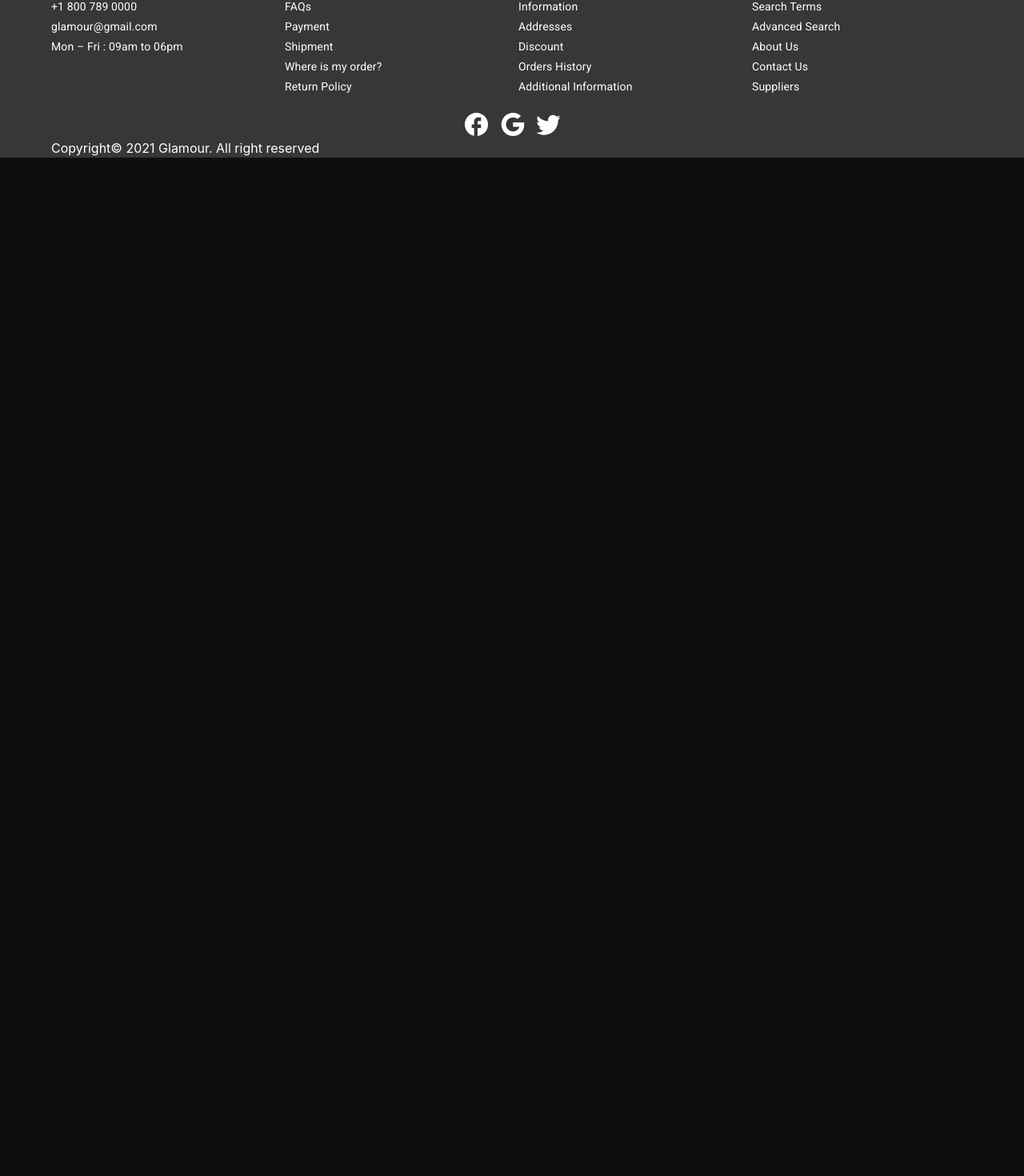
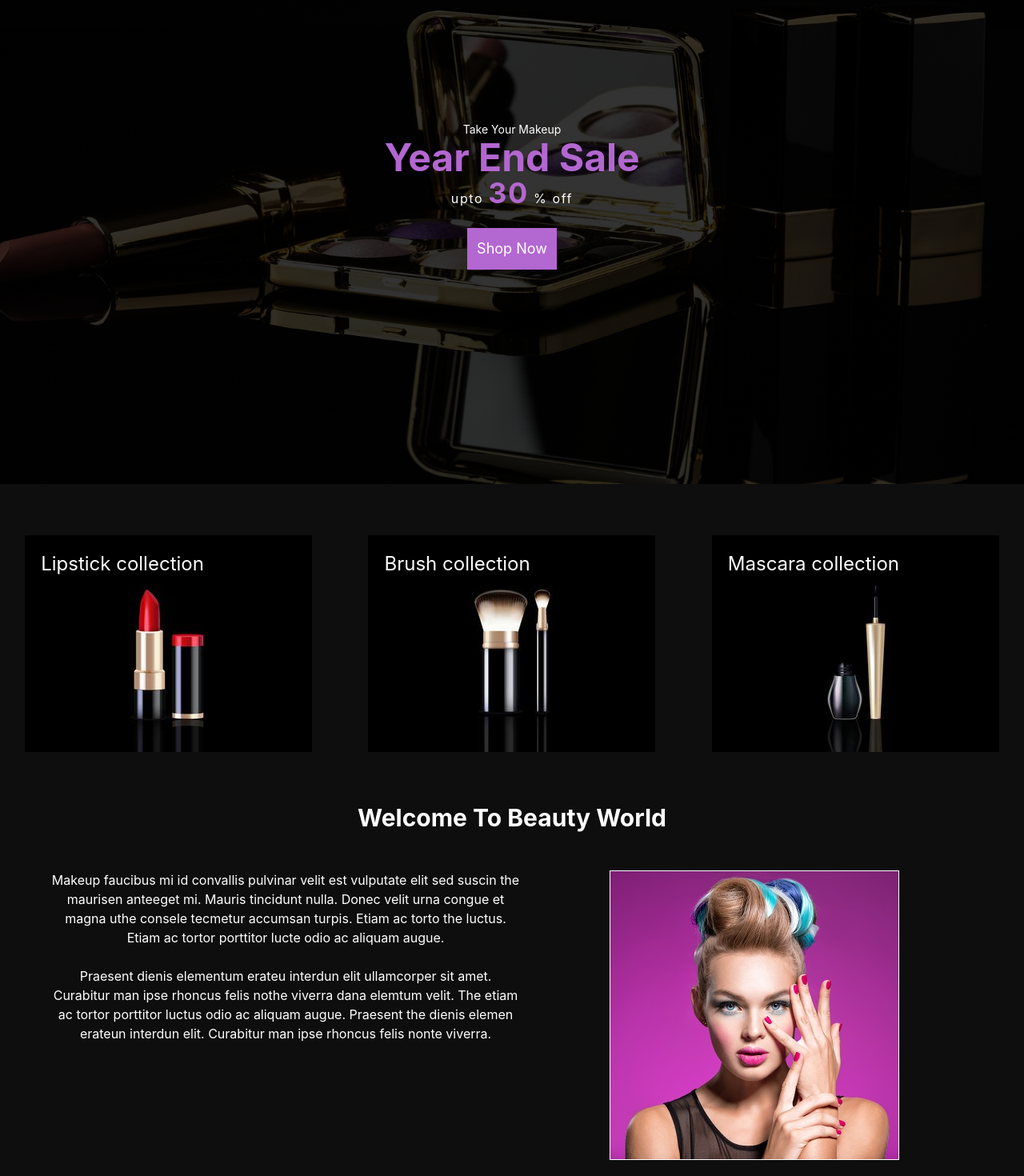
Before and after one commit to ShahidaMahtab/Glamour-ecommerce, a React (Create React App) app: page / in a window 1280 px wide. Shown: the part 95-1565 px from the top of the page at 80% size. Before the commit the page ends 800 px from the top, so only its background shows below. Built offline with nearby package versions, Linux system fonts and the light colour scheme; no server answers.

Commit message:
about banner features

```diff
--- a/src/App.js
+++ b/src/App.js
@@ -3,7 +3,7 @@ import "./App.css";
 import Navigation from "./Pages/Shared/Navigation/Navigation";
 import { BrowserRouter as Router, Routes, Route } from "react-router-dom";
 import Home from "./Pages/Home/Home/Home";
-
+import About from "./Pages/Home/About/About";
 import Register from "./Pages/Login/Register/Register";
 import Login from "./Pages/Login/Login/Login";
 import AuthProvider from "./context/AuthProvider";
@@ -15,7 +15,7 @@ function App() {
         <Router>
           <Routes>
             <Route path="/" element={<Home />} />
-            {/*   <Route path="/about" element={<About nav={true} />} /> */}
+              <Route path="/about" element={<About nav={true} />} />
             <Route path="/register" element={<Register />} />
             <Route path="/login" element={<Login />} />
           </Routes>
--- /dev/null
+++ b/src/Pages/Home/About/About.js
@@ -0,0 +1,40 @@
+import React from "react";
+import Navigation from "../../Shared/Navigation/Navigation";
+import about from "../../../Images/about.jpg";
+const About = ({ nav }) => {
+  return (
+    <div className="bg-gray-200 mx-auto">
+      {!nav || <Navigation></Navigation>}
+      <h3
+        className={
+          nav
+            ? "text-3xl text-white font-bold mt-24"
+            : "text-3xl text-white font-bold"
+        }
+      >
+        Welcome To Beauty World
+      </h3>
+      <div className="grid lg:grid-cols-2 sm:grid-cols-1 py-12 p-11 lg:pl-16">
+        <div className="mx-auto text-white text-center break-normal  pb-10  lg:pb-0 whitespace-pre-wrap ">
+          Makeup faucibus mi id convallis pulvinar velit est vulputate elit sed
+          suscin the maurisen anteeget mi. Mauris tincidunt nulla. Donec velit
+          urna congue et magna uthe consele tecmetur accumsan turpis. Etiam ac
+          torto the luctus. Etiam ac tortor porttitor lucte odio ac aliquam
+          augue.
+          <br />
+          <br />
+          Praesent dienis elementum erateu interdun elit ullamcorper sit amet.
+          Curabitur man ipse rhoncus felis nothe viverra dana elemtum velit. The
+          etiam ac tortor porttitor luctus odio ac aliquam augue. Praesent the
+          dienis elemen erateun interdun elit. Curabitur man ipse rhoncus felis
+          nonte viverra.
+        </div>
+        <div className="mx-auto border border-3 border-white">
+          <img src={about} alt="" className="" />
+        </div>
+      </div>
+    </div>
+  );
+};
+
+export default About;
--- /dev/null
+++ b/src/Pages/Home/Banner/Banner.js
@@ -0,0 +1,31 @@
+import React from "react";
+import banner from "../../../Images/banner.jpg";
+
+const imgBanner = {
+  background: `linear-gradient( rgba(0, 0, 0, 0.8), rgba(0, 0, 0, 0.8) ), url(${banner}) center/cover no-repeat`,
+  height: "700px",
+};
+const Banner = () => {
+  return (
+    <div className="bg-gray-200 ">
+      <div
+        className="bg-local flex justify-center items-center "
+        style={imgBanner}
+      >
+        <div className="text-white  ">
+          <small className="text-sm">Take Your Makeup</small>
+          <h2 className="text-5xl text-purple-800 font-bold">Year End Sale</h2>
+          <h3 className="tracking-widest	">
+            upto <span className="text-4xl text-purple-800 font-bold">30</span>{" "}
+            % off
+          </h3>
+          <button className="bg-purple-800 p-3 m-6  capitalize text-lg">
+            Shop Now
+          </button>
+        </div>
+      </div>
+    </div>
+  );
+};
+
+export default Banner;
--- /dev/null
+++ b/src/Pages/Home/Features/Features.js
@@ -0,0 +1,36 @@
+import React from "react";
+import img1 from "../../../Images/img1.jpg";
+import img3 from "../../../Images/img-3.jpg";
+import img4 from "../../../Images/img-4.jpg";
+import img2 from "../../../Images/img-2.jpg";
+
+const Features = () => {
+  return (
+    <div className="py-16 bg-gray-200">
+      <div className="grid lg:grid-cols-3 sm:grid-cols-1  gap-2  ">
+        <div className=" mx-auto">
+          <div className="relative">
+            <h1 className="text-2xl text-white absolute pl-5 pt-5">
+              Lipstick collection
+            </h1>
+            <img src={img1} alt="" />
+          </div>
+        </div>
+        <div className=" mx-auto">
+          <h1 className="text-2xl text-white absolute pl-5 pt-5">
+            Brush collection
+          </h1>
+          <img src={img2} alt="" />
+        </div>
+        <div className=" mx-auto">
+          <h1 className="text-2xl text-white absolute pl-5 pt-5">
+            Mascara collection
+          </h1>
+          <img src={img3} alt="" />
+        </div>
+      </div>
+    </div>
+  );
+};
+
+export default Features;
--- a/src/Pages/Home/Home/Home.js
+++ b/src/Pages/Home/Home/Home.js
@@ -1,11 +1,17 @@
 import React from "react";
 import Footer from "../../Shared/Footer/Footer";
 import Navigation from "../../Shared/Navigation/Navigation";
+import Features from "../Features/Features";
+import About from "../About/About";
+import Banner from "../Banner/Banner";
 
 const Home = () => {
   return (
     <div>
       <Navigation />
+      <Banner/>
+      <Features/>
+      <About/>
       <Footer />
     </div>
   );
```
Also changed, not shown: 1 other file (tests, documents, lock files or other folders).
